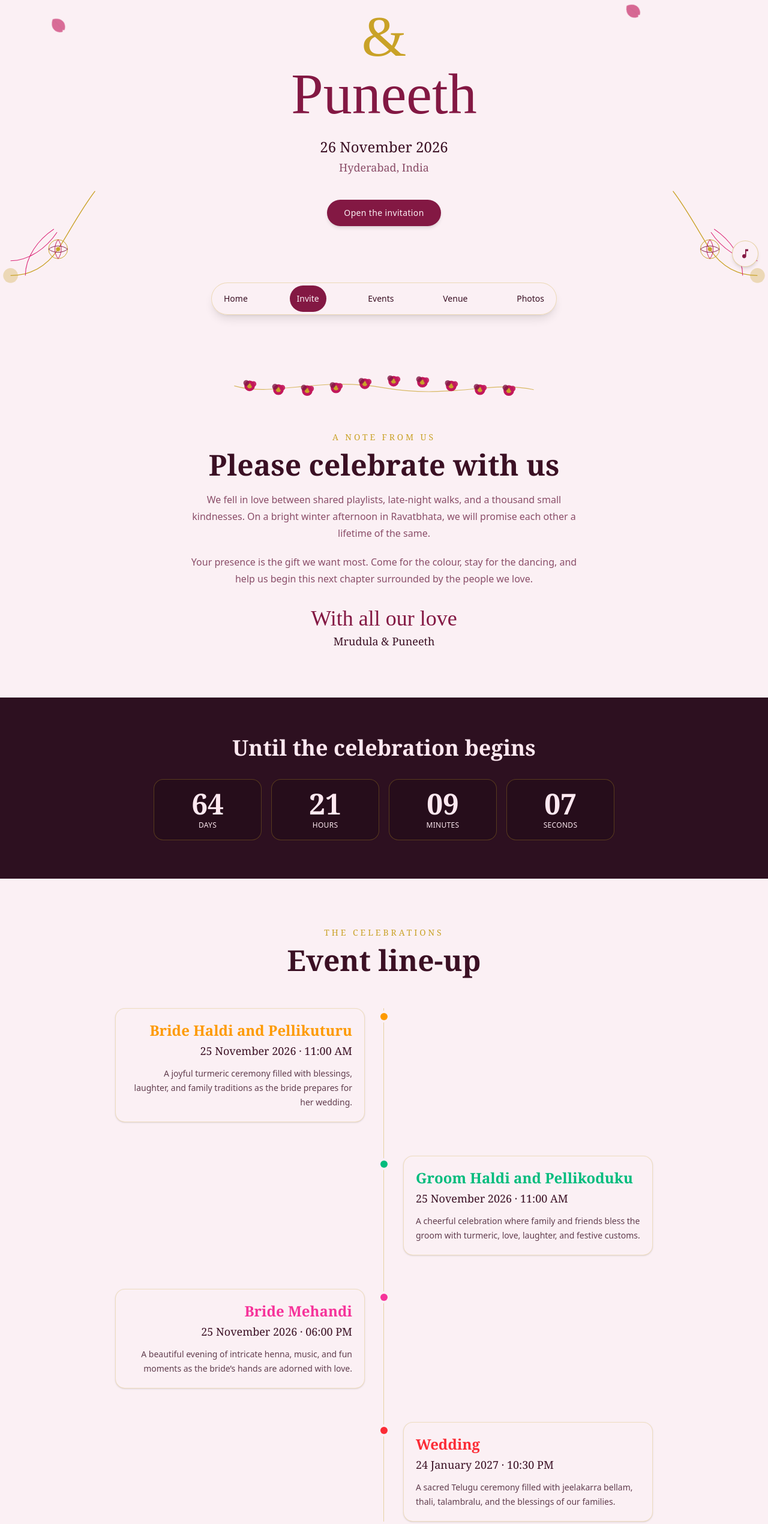
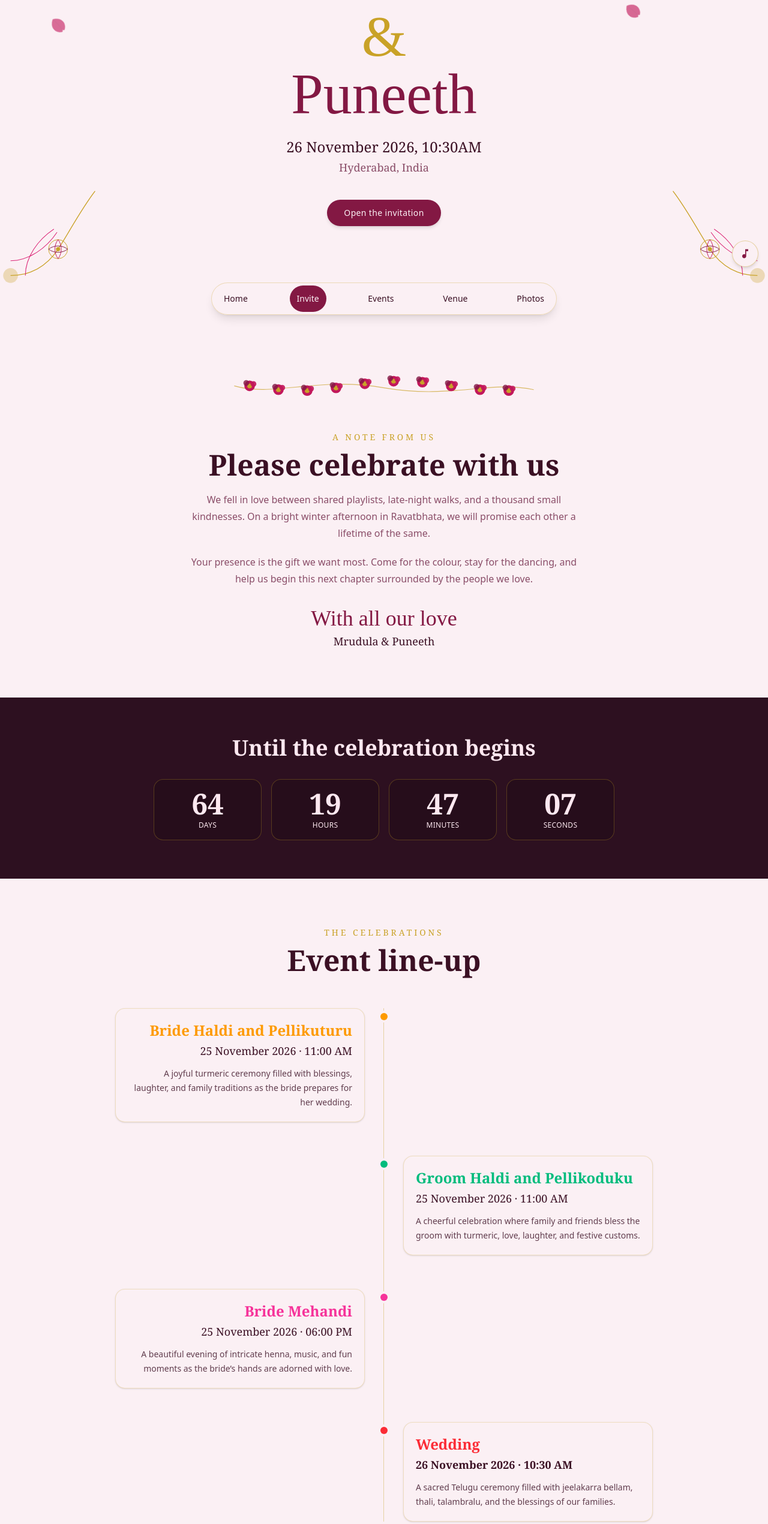
Before and after one commit to puneethjakkula/MP-Wedding-Invite, a React (Vite) app: page / in a window 1280 px wide. Shown: the part 259-2800 px from the top of the page at 60% size. Built offline with nearby package versions, Linux system fonts and the light colour scheme.

Commit message:
Edit Venue

```diff
--- a/src/components/Lineup.jsx
+++ b/src/components/Lineup.jsx
@@ -1,6 +1,5 @@
 import { site } from "../data/site.config";
 import { getAccent } from "../lib/accentClasses";
-// import { Icon } from "./Icon";
 
 export function Lineup() {
   const { lineup, events } = site;
@@ -11,15 +10,18 @@ export function Lineup() {
         <p className="text-center font-display text-sm tracking-[0.28em] text-gold uppercase">
           {lineup.eyebrow}
         </p>
+
         <h2 className="mt-3 text-center font-display text-4xl font-semibold md:text-5xl">
           {lineup.heading}
         </h2>
 
         <ol className="relative mt-14">
           <span className="absolute top-0 bottom-0 left-4 w-px bg-gold/40 md:left-1/2 md:-translate-x-px" />
+
           {events.map((event, index) => {
             const accent = getAccent(event.accent);
             const right = index % 2 === 1;
+
             return (
               <li
                 key={event.id}
@@ -30,30 +32,35 @@ export function Lineup() {
                 <span
                   className={`absolute top-2 left-4 z-10 h-3 w-3 -translate-x-1.5 rounded-full ring-4 ring-page ${accent.dot} md:left-1/2`}
                 />
+
                 <article
                   className={`rounded-2xl border border-gold/25 bg-page p-5 shadow-sm ${
-                    right ? "md:col-start-2" : "md:col-start-1 md:row-start-1"
+                    right
+                      ? "md:col-start-2"
+                      : "md:col-start-1 md:row-start-1"
                   }`}
                 >
-                  <h3 className={`font-display text-2xl font-semibold ${accent.text}`}>
+                  <h3
+                    className={`font-display text-2xl ${accent.text} ${
+                      event.featured ? "font-bold" : "font-semibold"
+                    }`}
+                  >
                     {event.title}
                   </h3>
-                  <p className="mt-1 font-display text-lg text-ink">
+
+                  <p
+                    className={`mt-1 font-display text-lg text-ink ${
+                      event.featured ? "font-bold" : "font-normal"
+                    }`}
+                  >
                     {event.date} · {event.time}
                   </p>
+
                   <p className="mt-2 text-sm text-muted">{event.venue}</p>
-                  <p className="mt-3 text-sm leading-6 text-ink/80">{event.note}</p>
-                  {/*
-                  <a
-                    href={event.mapsUrl}
-                    target="_blank"
-                    rel="noreferrer"
-                    className="mt-4 inline-flex min-h-11 items-center gap-2 text-sm font-medium text-accent-deep"
-                  >
-                    <Icon name="place" className="h-5 w-5" />
-                    {lineup.mapsLabel}
-                  </a>
-                */}
+
+                  <p className="mt-3 text-sm leading-6 text-ink/80">
+                    {event.note}
+                  </p>
                 </article>
               </li>
             );
--- a/src/data/site.config.js
+++ b/src/data/site.config.js
@@ -23,8 +23,8 @@ export const site = {
     partnerB: "Puneeth",
   },
   hashtag: "#Mruneeth",
-  weddingDateIso: "2026-11-26T11:52:00+05:30",
-  displayDate: "26 November 2026",
+  weddingDateIso: "2026-11-26T10:30:00+05:30",
+  displayDate: "26 November 2026, 10:30AM",
   city: "Hyderabad, India",
   music: {
     src: "music/song.mp3",
@@ -94,10 +94,11 @@ export const site = {
       // mapsUrl: "https://www.google.com/maps/search/?api=1&query=C-Scheme+Jaipur",
     },
     {
+      featured: true,
       id: "wedding",
       title: "Wedding",
-      date: "24 January 2027",
-      time: "10:30 PM",
+      date: "26 November 2026",
+      time: "10:30 AM",
       // venue: "Mandap at Rambagh Palace",
       note: "A sacred Telugu ceremony filled with jeelakarra bellam, thali, talambralu, and the blessings of our families.",
       accent: "ruby",
@@ -114,7 +115,7 @@ export const site = {
       "India",
     ],
     directions:
-      "The palace sits just north of the secunderabad. From Begumpet Airport it is about a 20-minute drive. Valet will be waiting at the main gate; rideshare drop-off is the same entrance.",
+      "The convention sits just north of secunderabad. From Begumpet Airport it is about a 20-minute drive. ",
     mapsCta: "Open in Google Maps",
     mapsUrl: "https://maps.app.goo.gl/Tprstqf7mFV5hk6f7",
     loadMapLabel: "Load the map",
```
